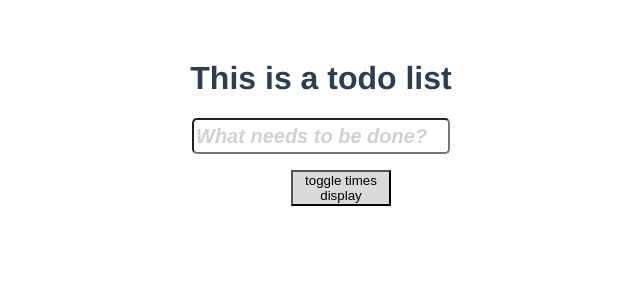
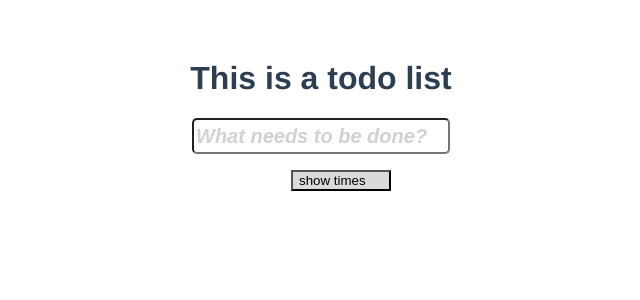
Before and after one commit to PhenixR/my-first-vue-project, a Vue app: page / in a window 1280 px wide. Shown: the top 300 px of the page, without its empty margins (319-959 px from the left). Built offline with nearby package versions, Linux system fonts and the light colour scheme.

Commit message:
use transition modes in hideor show button

```diff
--- a/src/App.vue
+++ b/src/App.vue
@@ -6,11 +6,18 @@
       <li v-for="item in items" v-bind:class="{finished:item.isFinished}">
         <span v-on:click="toggleFinish(item)">{{item.label}}</span>
         <transition name="times">
-        <times v-if="show"></times>
+        <times v-if="on"></times>
         </transition>
         <button class="destroy" @click="removeTodo(item)"></button>
       </li>
-      <button @click="show = !show" class="hide"></button>
+      <transition name="with-mode-fade" mode="out-in">
+        <button class="toggle" v-if="on" key="on" @click="on = false">
+          hide times
+        </button>
+        <button class="toggle" v-else key="off" @click="on = true">
+          show times
+        </button>
+    </transition>
     </ul>
   </div>
 </template>
@@ -23,7 +30,7 @@ export default {
       title:'This is a todo list',
       items: Store.fetch(),
       newItem: '',
-      show:true,
+      on:false,
     }
   },
   watch: {
@@ -153,7 +160,7 @@ li:hover .destroy {
   opacity: 0;
 }
 
-.hide {
+.toggle {
   width: 100px;
   display: flex;
   margin-left: auto;
@@ -161,10 +168,14 @@ li:hover .destroy {
   background-color: rgb(218, 218, 218);
 }
 
-.hide:focus {
+.toggle:focus {
   outline: none;
 }
-.hide:after {
-	content: 'toggle times display';
+
+.with-mode-fade-enter-active, .with-mode-fade-leave-active {
+  transition: opacity .5s
+}
+.with-mode-fade-enter, .with-mode-fade-leave-active {
+  opacity: 0
 }
 </style>
```
